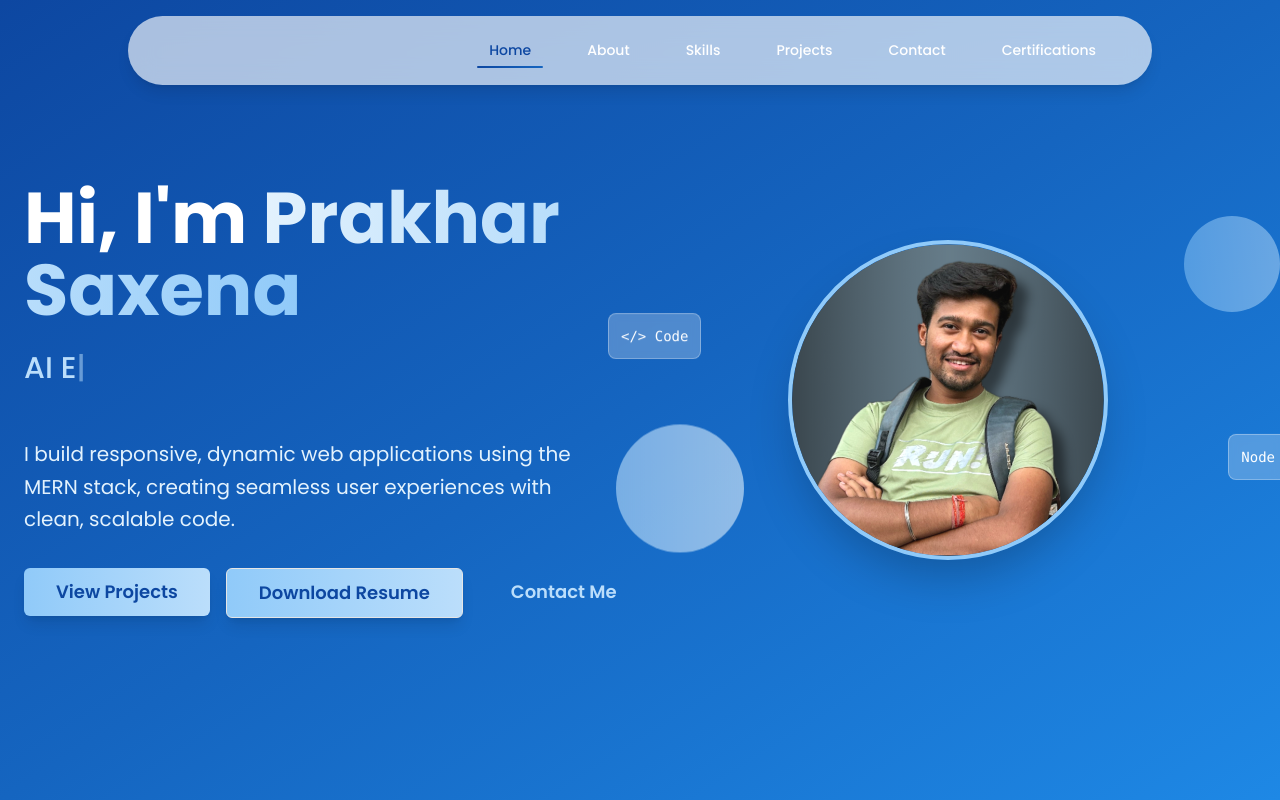
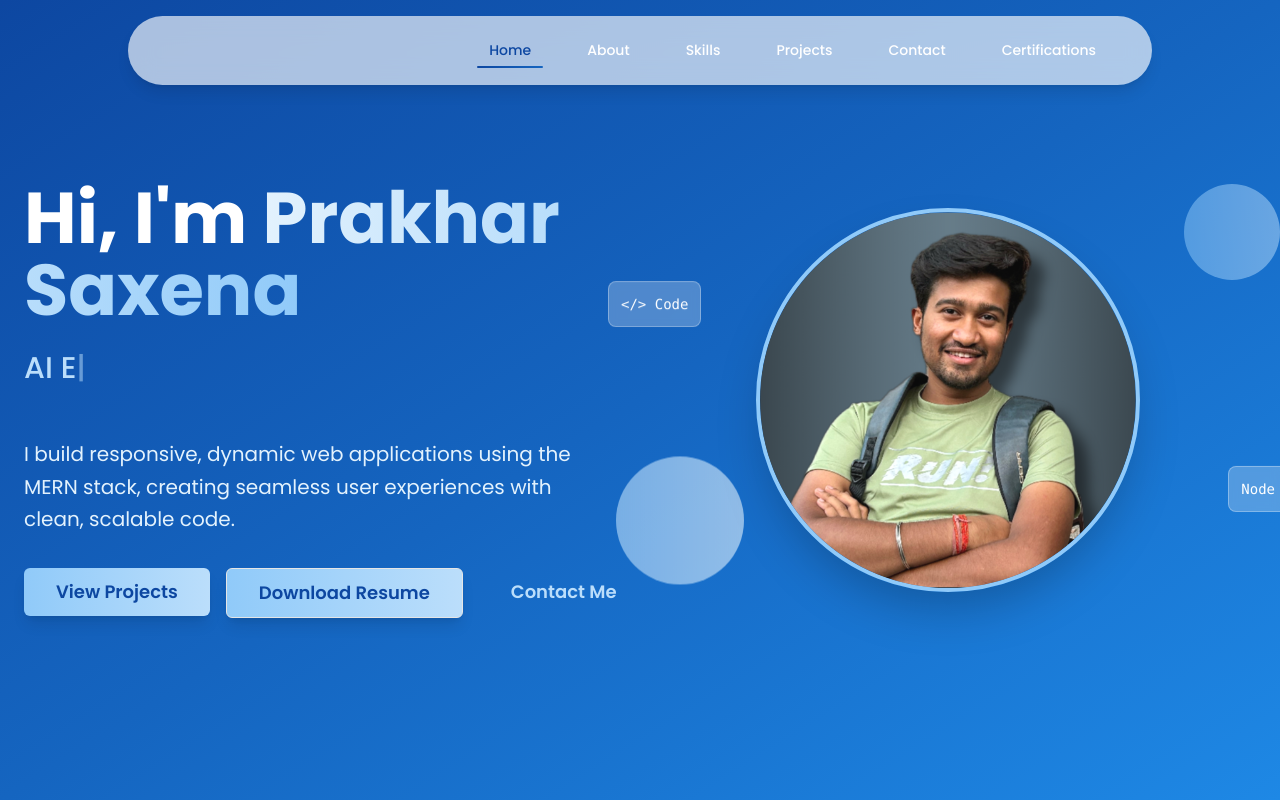
Before and after one commit to prakharsxn7/MyPortfolio, a React (Vite) app in the folder my-vite-app/: page / in a window 1280 px wide. Shown: the top 800 px of the page. Built offline with nearby package versions, Linux system fonts and the light colour scheme.

Commit message:
increase avatar size for better visibility

```diff
--- a/my-vite-app/src/components/Hero.jsx
+++ b/my-vite-app/src/components/Hero.jsx
@@ -142,7 +142,7 @@ const Hero = () => {
         <div className={`lg:w-1/2 mt-12 lg:mt-0 transition-all duration-1000 delay-500 ${isVisible ? 'opacity-100 translate-x-0' : 'opacity-0 translate-x-20'}`}>
           <div className="relative">
             {/* Main Avatar */}
-            <div className="relative z-10 w-80 h-80 mx-auto rounded-full overflow-hidden shadow-2xl border-4 border-[#90caf9] transform hover:scale-105 transition-all duration-300">
+            <div className="relative z-10 w-[24rem] h-[24rem] mx-auto rounded-full overflow-hidden shadow-2xl border-4 border-[#90caf9] transform hover:scale-105 transition-all duration-300">
               <img
                 src={personalInfo.avatar}
                 alt={personalInfo.name}
```
